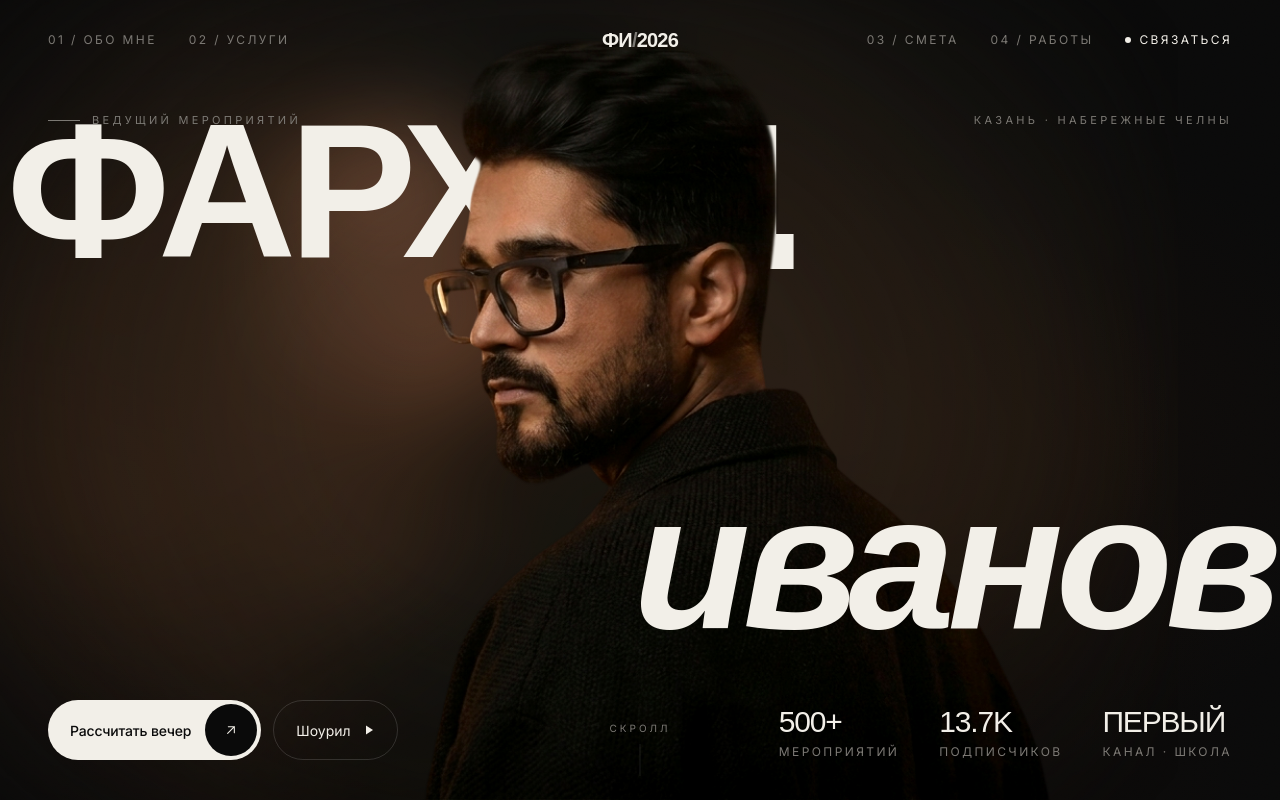
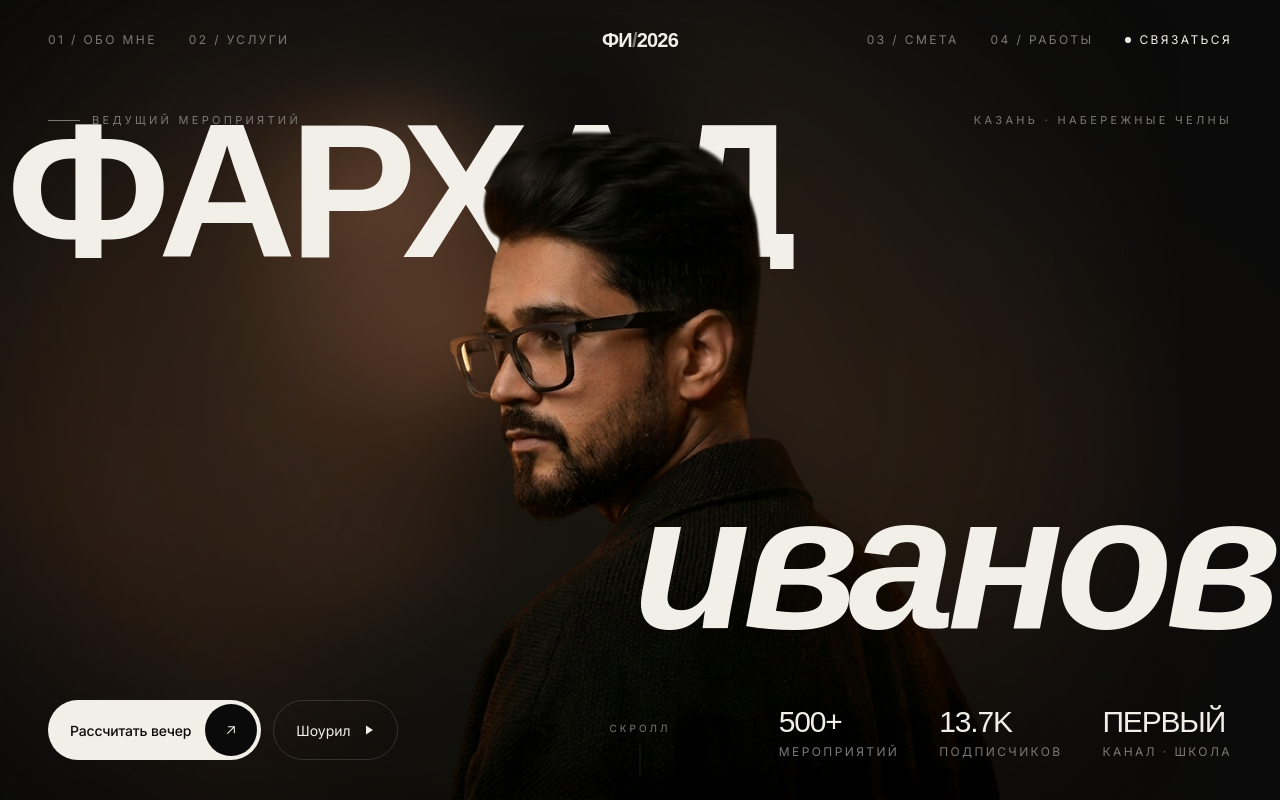
Before and after one commit to ueeet/farhad, a Next.js app: page / in a window 1280 px wide. Shown: the top 800 px of the page. Built offline with nearby package versions, Linux system fonts and the light colour scheme; a web font is replaced by a local one.

Commit message:
auto: update

```diff
--- a/src/app/globals.css
+++ b/src/app/globals.css
@@ -287,12 +287,13 @@ input[type="range"]::-moz-range-thumb {
 }
 
 .hero-person img {
-  height: 100%;
+  height: 88%;
   width: auto;
   max-width: none;
   object-fit: contain;
   object-position: bottom center;
   filter: contrast(1.05) saturate(1.06);
+  image-rendering: auto;
 }
 
 .hero-photo-glow {
```
